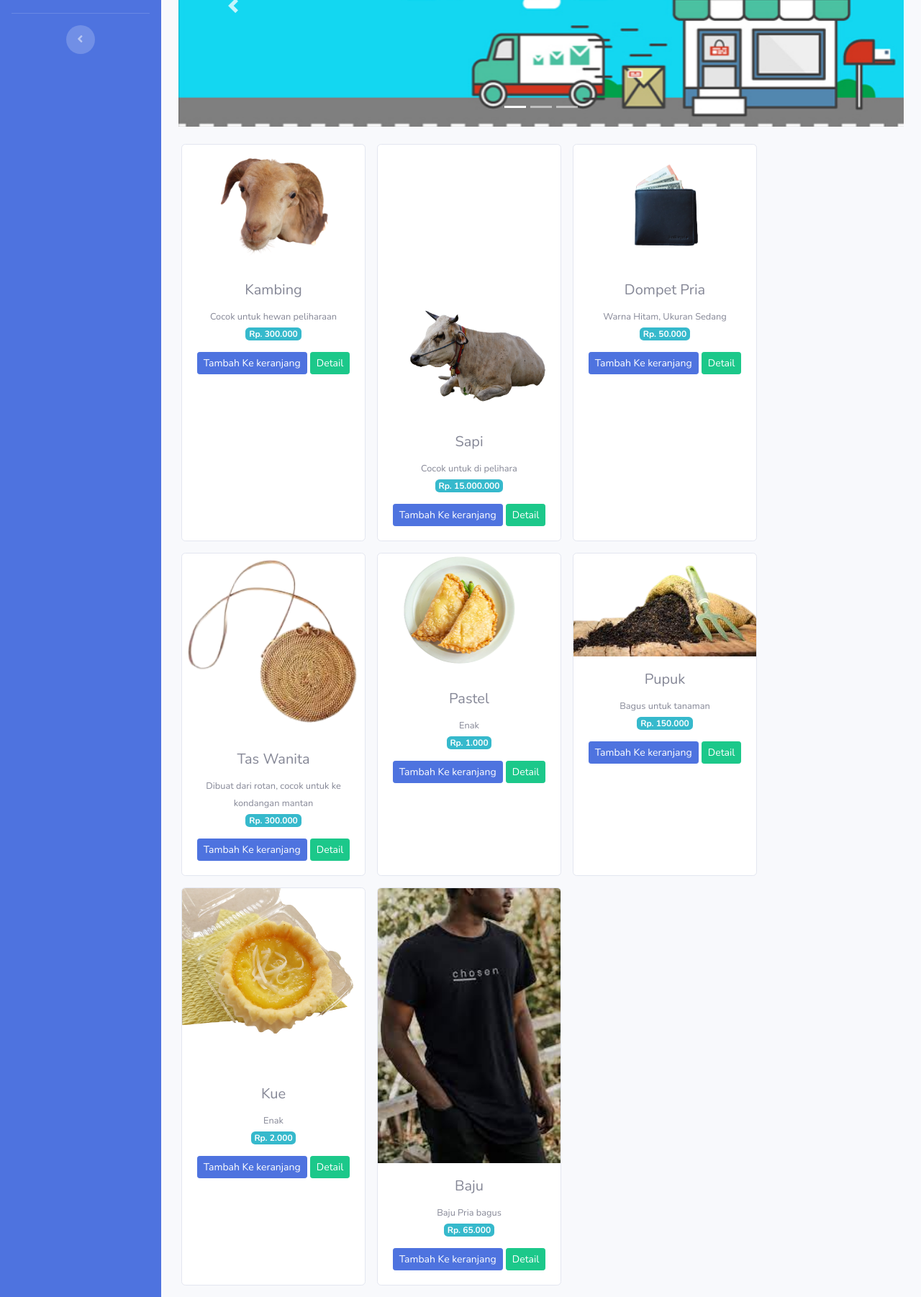
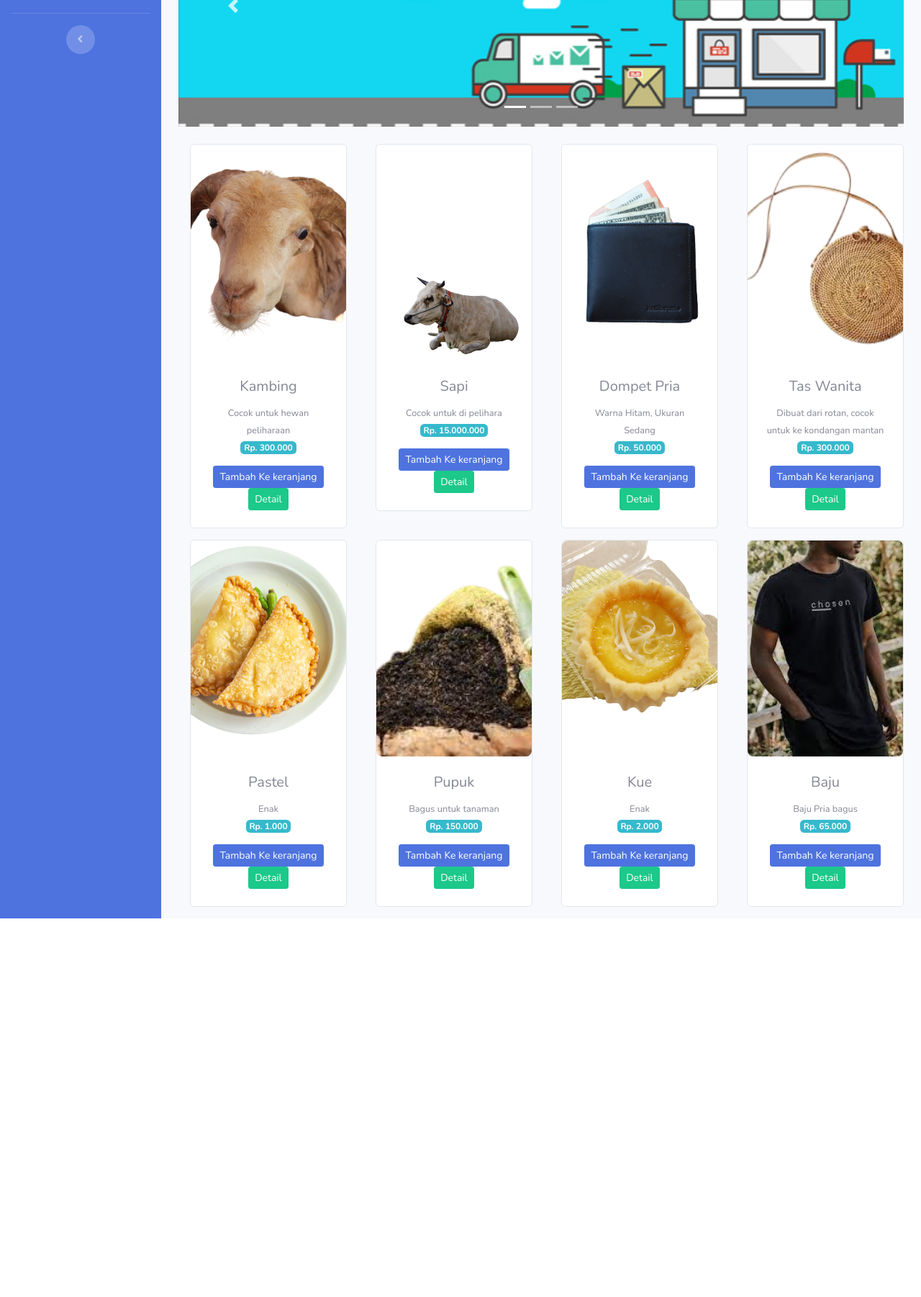
Before and after one commit to lionisare/eccomerce-kp, a CodeIgniter app: page /database/ in a window 1280 px wide. Shown: the part 254-2056 px from the top of the page at 72% size. After the commit the page ends 1530 px from the top, so only its background shows below. Run offline with CodeIgniter, Linux system fonts and the light colour scheme; data comes from the database, SQL or seed files in the repository.

Commit message:
edit tampilan home

```diff
--- a/application/views/admin/dasboard.php
+++ b/application/views/admin/dasboard.php
@@ -24,18 +24,22 @@
     </div>
     <div class="row text-center mt-4">
         <?php foreach ($produk as $pdk) : ?>
-            <div class="card ml-3 mb-3" style="width: 16rem;">
-                <img src="<?= base_url() . '/upload/' . $pdk->gambar ?>" class="card-img-top" alt="...">
-                <div class="card-body">
+            <div class="col-lg-4 col-md-6 col-xl-3">
+                <div class="card ml-3 mb-3 ">
+                    <div class="card-body p-0">
+                        <img src="<?= base_url() . '/upload/' . $pdk->gambar ?>" class="card-img-top" alt="..." style="height: 300px; object-fit: cover;    object-position: center; border-radius: 8px;">
+                        <div class="p-4">
                             <h5 class="card-title"><?= $pdk->nama_brg ?></h5>
                             <small><?= $pdk->keterangan ?></small><br>
-                    <span class="badge badge-info mb-3">Rp. <?= number_format($pdk->harga, 0, ',', '.')  ?></span>
+                            <span class="badge badge-info mb-3">Rp. <?= number_format($pdk->harga, 0, ',', '.')  ?></span><br>
                             <?= anchor('dasboard/tambah_keranjang/' . $pdk->id_brg, '<div class="btn btn-primary btn-sm">Tambah Ke keranjang</div>') ?>
                             <?= anchor('dasboard/detail_produk/' . $pdk->id_brg, '<div class="btn btn-success btn-sm">Detail</div>') ?>
                             <!-- <a href="#" class="btn btn-sm btn-primary">Tambar Ke Keranjang</a> -->
                             <!-- <a href="#" class="btn btn-sm btn-success">Detail</a> -->
                         </div>
                     </div>
+                </div>
+            </div>
         <?php endforeach; ?>
     </div>
 </div>
```
Lines whose indentation alone changed are shown as unchanged.
